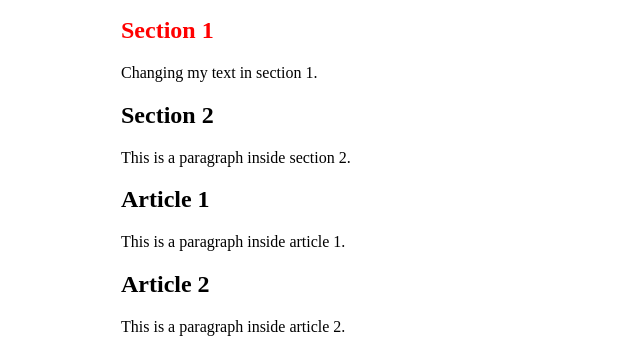
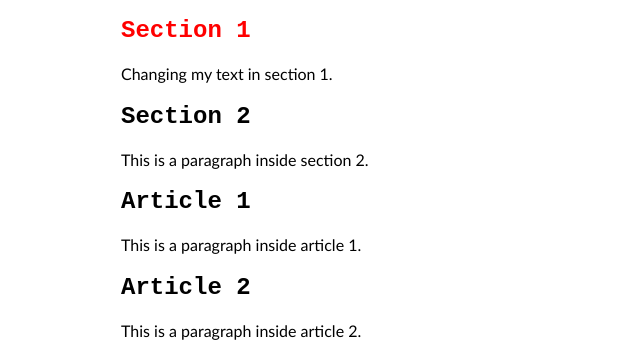
Before and after one commit to kaynansc/web-project, a plain HTML site: page index.html in a window 1280 px wide. Shown: the part 137-489 px from the top of the page, without its empty margins (367-1007 px from the left). Drawn offline with Linux system fonts and the light colour scheme.

Commit message:
change font family in h1 and p1 element

```diff
--- a/styles.css
+++ b/styles.css
@@ -15,3 +15,11 @@
 .list {
   text-decoration: line-through;
 }
+
+h1 {
+  font-family: 'Courier New', Courier, monospace;
+}
+
+p {
+  font-family: 'Trebuchet MS', 'Lucida Sans Unicode', 'Lucida Grande', 'Lucida Sans', Arial, sans-serif;
+}
```
